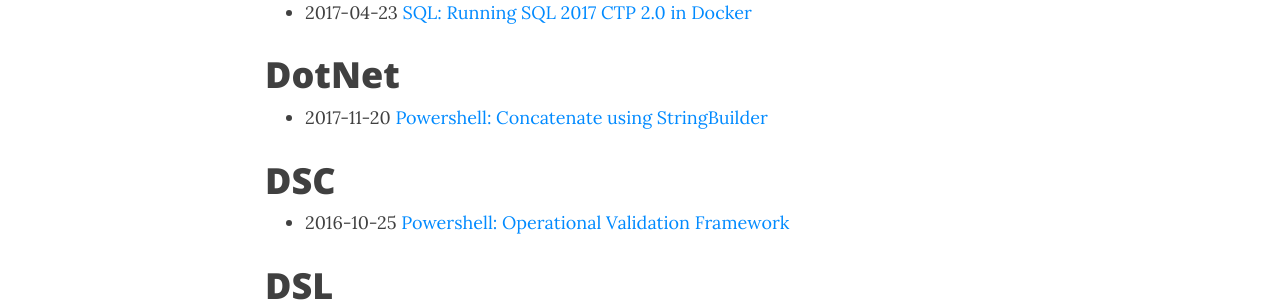
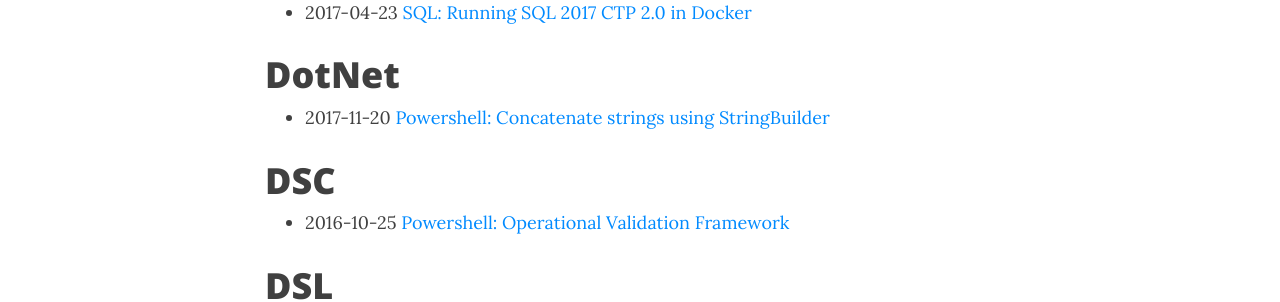
Before and after one commit to KevinMarquette/kevinmarquette.github.io, a Jekyll site: the page built from tags.md, in a window 1280 px wide and 900 px high, scrolled down 2306 px. Shown: the part 154-456 px from the top of the window. Built offline with Jekyll 4.4.1, drawn with Linux system fonts in a browser that asks for light colours; nearby versions of some CDN libraries; some of the changed text lies outside the part shown.

Commit message:
update tile in tags

```diff
--- a/tags.md
+++ b/tags.md
@@ -65,7 +65,7 @@
 <a name='DotNet'></a>
 # DotNet
 
-* 2017-11-20 [Powershell: Concatenate using StringBuilder](/2017-11-20-Powershell-StringBuilder/?utm_source=blog&utm_medium=blog&utm_content=tags)
+* 2017-11-20 [Powershell: Concatenate strings using StringBuilder](/2017-11-20-Powershell-StringBuilder/?utm_source=blog&utm_medium=blog&utm_content=tags)
 
 <a name='DSC'></a>
 # DSC
@@ -188,7 +188,7 @@
 * 2017-07-31 [Powershell: The many ways to use regex](/2017-07-31-Powershell-regex-regular-expression/?utm_source=blog&utm_medium=blog&utm_content=tags)
 * 2017-10-14 [PowerShell: Automatic Module Semantic Versioning](/2017-10-14-Powershell-module-semantic-version/?utm_source=blog&utm_medium=blog&utm_content=tags)
 * 2017-11-14 [Powershell: Tracking changes](/2017-11-14-Powershell-tracking-changes-for-anything/?utm_source=blog&utm_medium=blog&utm_content=tags)
-* 2017-11-20 [Powershell: Concatenate using StringBuilder](/2017-11-20-Powershell-StringBuilder/?utm_source=blog&utm_medium=blog&utm_content=tags)
+* 2017-11-20 [Powershell: Concatenate strings using StringBuilder](/2017-11-20-Powershell-StringBuilder/?utm_source=blog&utm_medium=blog&utm_content=tags)
 
 <a name='PowerShellGet'></a>
 # PowerShellGet
```
Also changed, not shown: _includes/recent-posts.md (+1 -1 lines).
